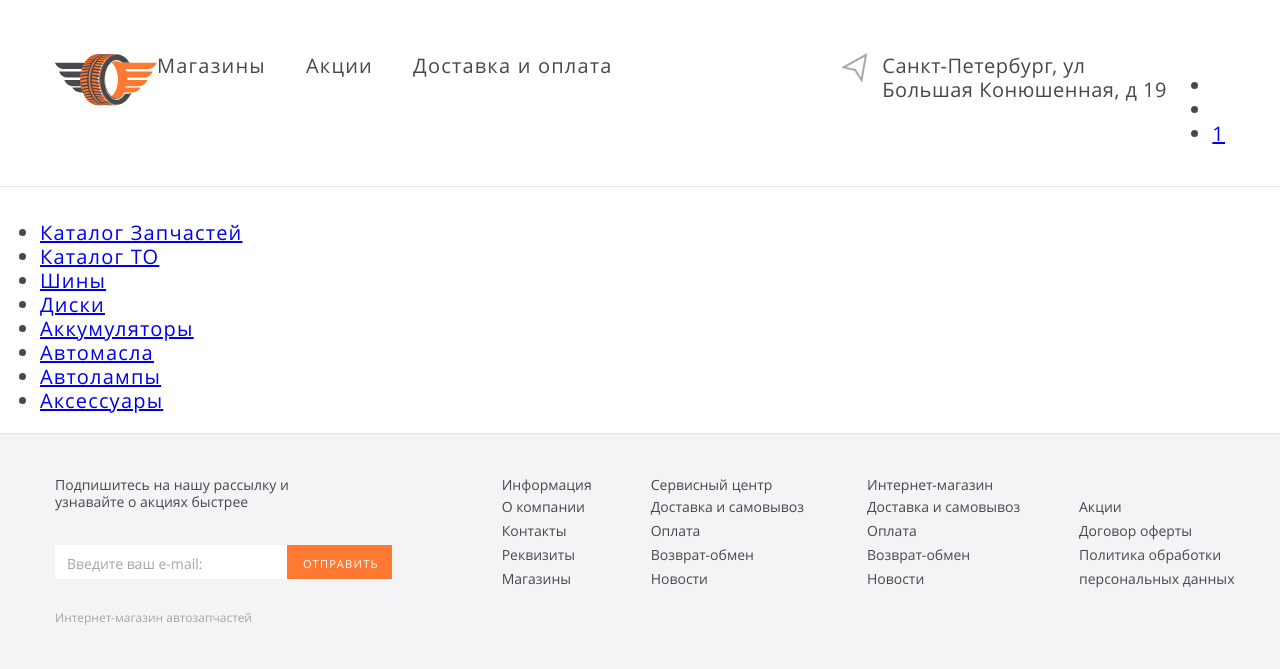
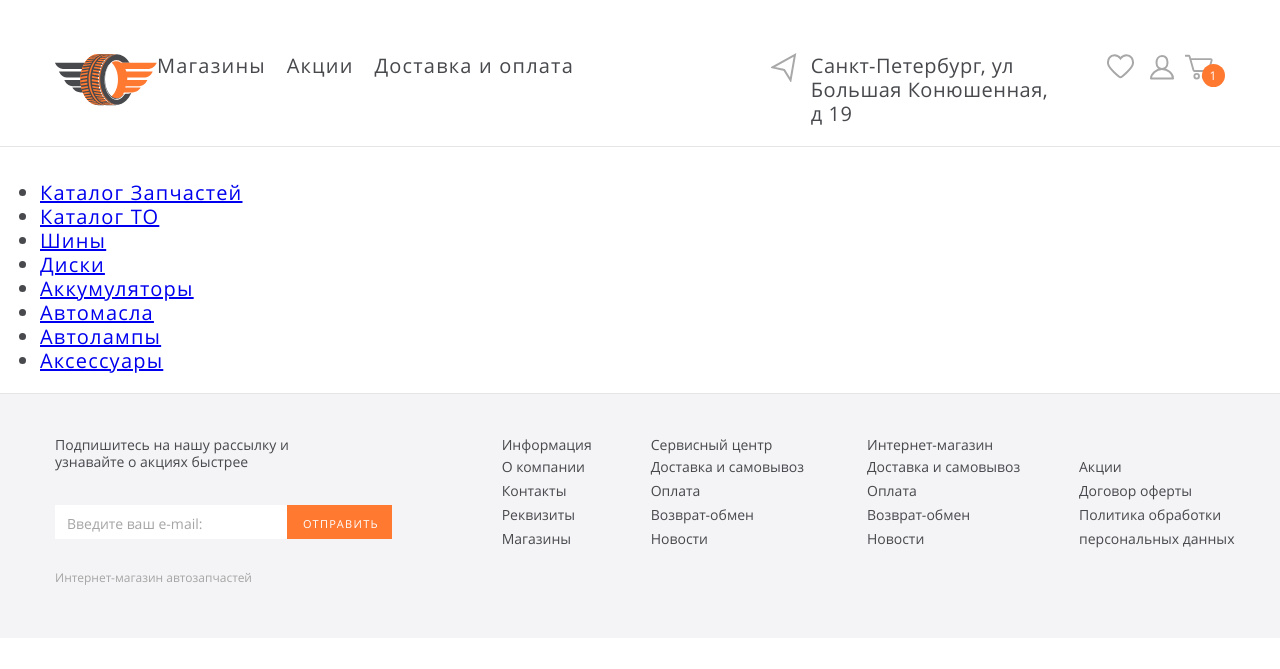
Before and after one commit to Mirror45/spares-shop, a website: page source/index.html in a window 1280 px wide. Drawn offline with nearby package versions, Linux system fonts and the light colour scheme; files that its build step writes are made by us from their sources.

Commit message:
user-nav style

```diff
--- /dev/null
+++ b/source/sass/blocks/user-nav.scss
@@ -0,0 +1,85 @@
+.user-nav {
+  display: flex;
+  margin: 0;
+  padding: 0 0 0 20px;
+  list-style-type: none;
+
+  @media (max-width: 1023px) {
+    align-items: center;
+    margin-left: auto;
+    padding-left: 0;
+  }
+}
+
+.user-nav__link {
+  position: relative;
+  display: block;
+  padding-bottom: 7px;
+  padding-right: 11px;
+  text-decoration: none;
+  color: inherit;
+
+  @media (max-width: 1023px) {
+    padding-right: 9px;
+  }
+
+  &::before {
+    content: "";
+    display: block;
+    background-repeat: no-repeat;
+    background-size: contain;
+  }
+}
+
+.user-nav__link--favorites {
+  margin-right: 5px;
+
+  &::before {
+    width: 27px;
+    height: 25px;
+    background-image: url("../img/favorites.svg");
+  }
+}
+
+.user-nav__link--account {
+  &::before {
+    width: 24px;
+    height: 26px;
+    background-image: url("../img/user.svg");
+
+    @media (max-width: 1023px) {
+      width: 21px;
+      height: 24px;
+      background-image: url("../img/user-mobile.svg");
+    }
+  }
+
+}
+
+.user-nav__link--cart {
+  &::before {
+    width: 29px;
+    height: 26px;
+    background-image: url("../img/cart.svg");
+  }
+}
+
+.user-nav__link-content {
+  position: absolute;
+  bottom: 0;
+  right: 0;
+  width: 23px;
+  height: 23px;
+  border-radius: 50%;
+  font-size: 12px;
+  line-height: 23px;
+  text-align: center;
+  color: #ffffff;
+  background-color: #ff7931;
+
+  @media (max-width: 1023px) {
+    width: 20px;
+    height: 20px;
+    line-height: 20px;
+  }
+}
--- a/source/sass/style.scss
+++ b/source/sass/style.scss
@@ -8,5 +8,6 @@
 // blocks
 @import "blocks/page-header.scss";
 @import "blocks/menu.scss";
+@import "blocks/menu-opened.scss";
+@import "blocks/user-nav.scss";
 @import "blocks/page-footer.scss";
-@import "blocks/menu-opened.scss";
```
Also changed, not shown: source/img/cart.svg (added), source/img/favorites.svg (added), source/img/user-mobile.svg (added), source/img/user.svg (added).
